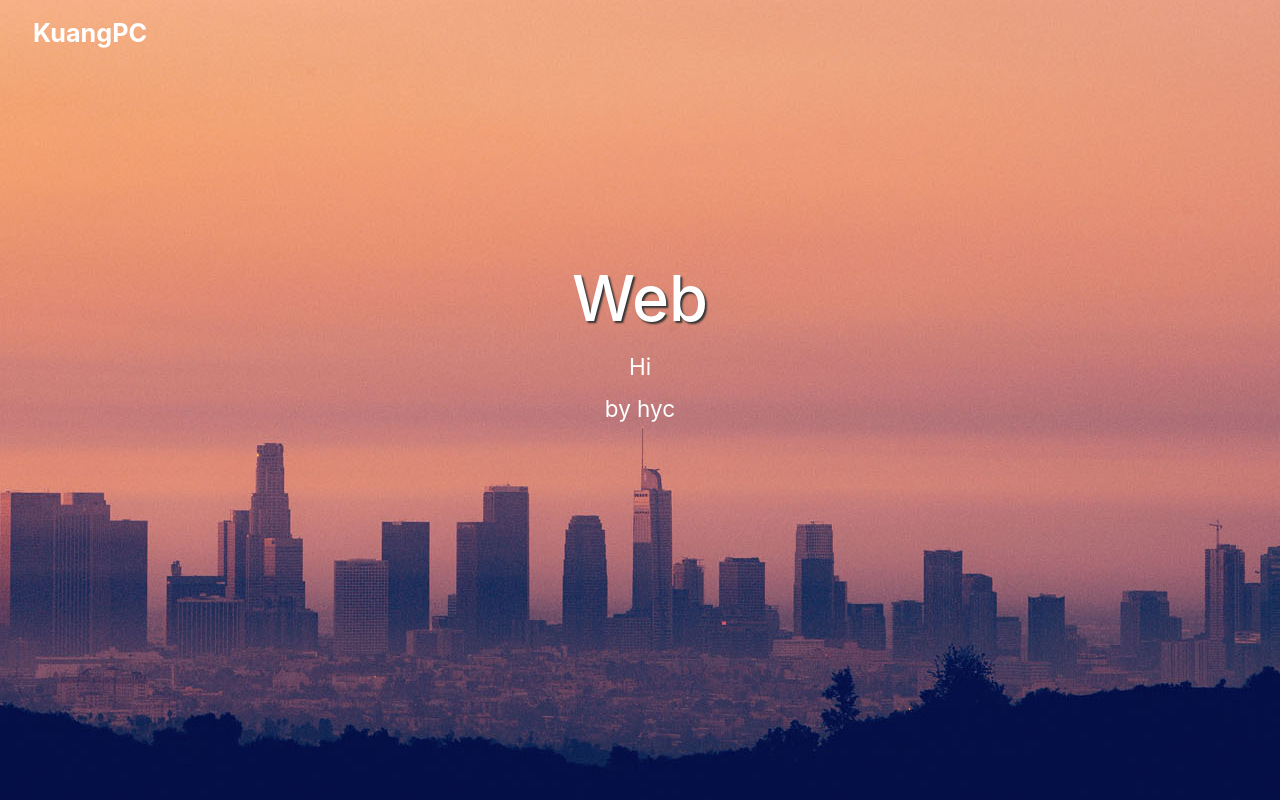
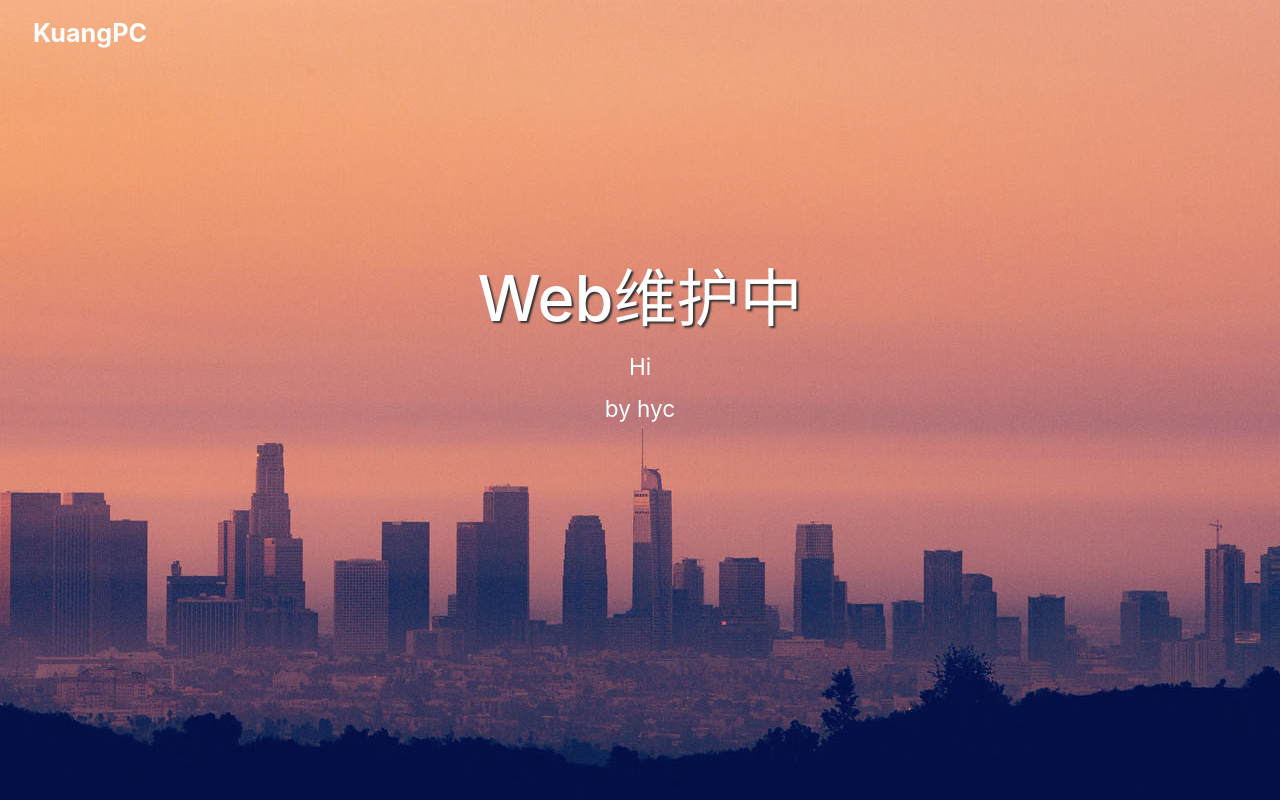
Before and after one commit to byHydrogen/byHydrogen.github.io, a plain HTML site: page index.html in a window 1280 px wide. Drawn offline with Linux system fonts and the light colour scheme.

Commit message:
Update index.html

```diff
--- a/index.html
+++ b/index.html
@@ -35,7 +35,7 @@
 
   <div class="text-center tm-hero-text-container">
 	<div class="tm-hero-text-container-inner">
-		<h2 class="tm-hero-title">Web</h2>
+		<h2 class="tm-hero-title">Web维护中</h2>
 		<p class="tm-hero-subtitle">
 		  Hi
 		  <br />by hyc
```
